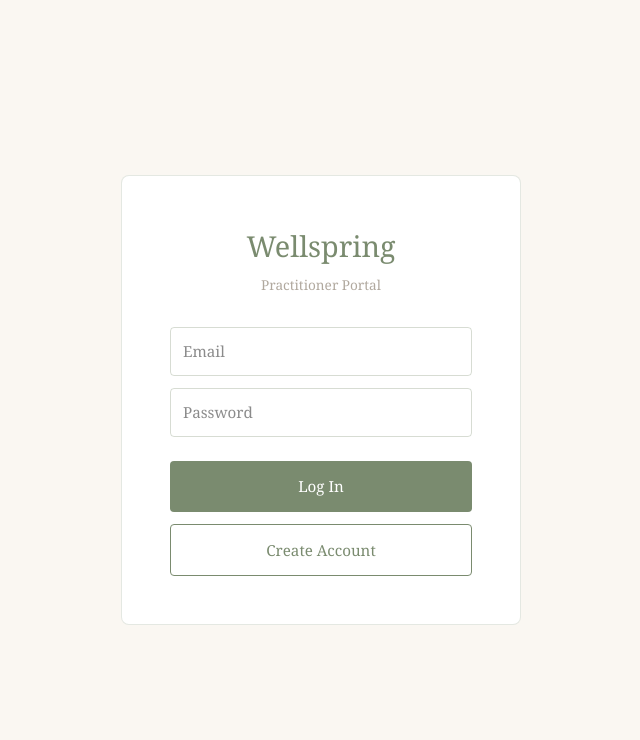
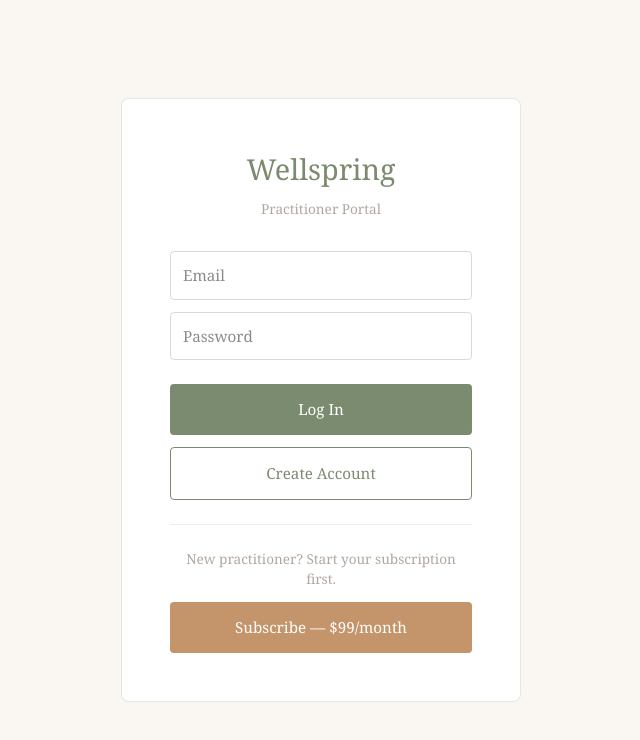
Before and after one commit to wellspringhairspa/wellspring-platform, a Next.js app: page /login in a window 1280 px wide. Shown: the top 740 px of the page, without its empty margins (319-959 px from the left). Built offline with nearby package versions, Linux system fonts and the light colour scheme.

Commit message:
add subscribe button to login

```diff
--- a/app/login/page.js
+++ b/app/login/page.js
@@ -13,7 +13,6 @@ export default function Login() {
       process.env.NEXT_PUBLIC_SUPABASE_URL,
       process.env.NEXT_PUBLIC_SUPABASE_ANON_KEY
     )
-
     if (type === 'login') {
       const { error } = await supabase.auth.signInWithPassword({ email, password })
       if (error) setMessage(error.message)
@@ -23,6 +22,12 @@ export default function Login() {
       if (error) setMessage(error.message)
       else setMessage('Check your email to confirm your account!')
     }
+  }
+
+  const handleSubscribe = async () => {
+    const res = await fetch('/api/create-checkout-session', { method: 'POST' })
+    const data = await res.json()
+    if (data.url) window.location.href = data.url
   }
 
   return (
@@ -50,6 +55,12 @@ export default function Login() {
         <button onClick={() => handleAuth('signup')} style={{width:'100%', padding:'14px', backgroundColor:'transparent', color:'#7A8B6F', border:'1.5px solid #7A8B6F', borderRadius:'4px', fontSize:'0.95rem', cursor:'pointer'}}>
           Create Account
         </button>
+        <div style={{textAlign:'center', marginTop:'24px', paddingTop:'24px', borderTop:'1px solid rgba(122,139,111,0.15)'}}>
+          <p style={{fontSize:'0.85rem', color:'#B0A89E', marginBottom:'12px'}}>New practitioner? Start your subscription first.</p>
+          <button onClick={handleSubscribe} style={{width:'100%', padding:'14px', backgroundColor:'#C4956A', color:'white', border:'none', borderRadius:'4px', fontSize:'0.95rem', cursor:'pointer'}}>
+            Subscribe — $99/month
+          </button>
+        </div>
         {message && <p style={{marginTop:'16px', textAlign:'center', fontSize:'0.9rem', color:'#C4956A'}}>{message}</p>}
       </div>
     </div>
```
